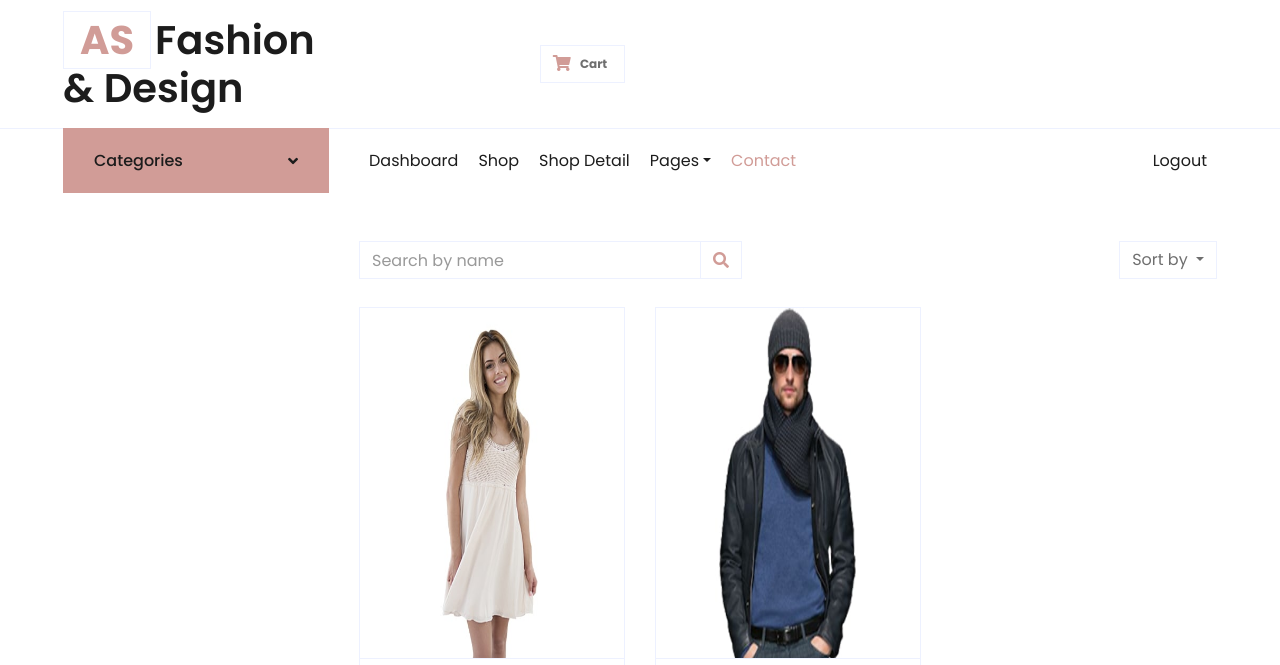
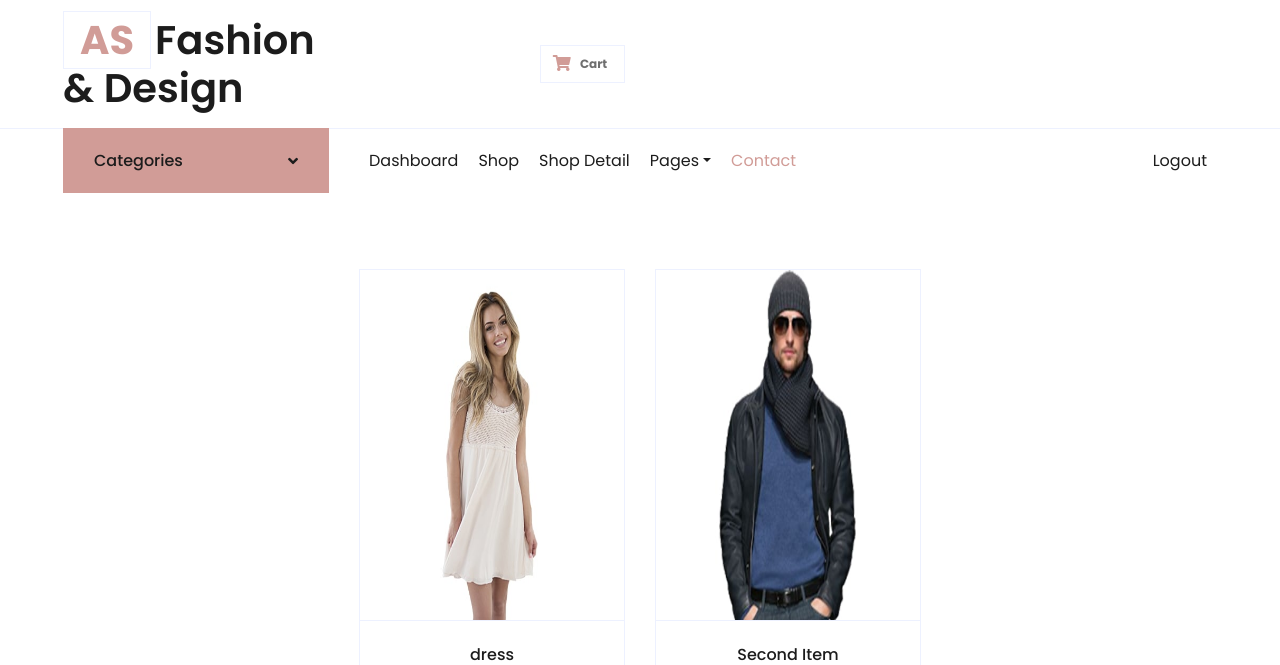
Before and after one commit to Hamed-Traore/As-fashion-design, a PHP site: page /view/shop.php in a window 1280 px wide. Shown: the top 665 px of the page. Run offline with PHP 8.4, Linux system fonts and the light colour scheme; the visitor is signed in with stand-in values (Sample User, id 1); data comes from the database, SQL or seed files in the repository; data that the repository does not hold is empty; some libraries are stand-ins or nearby versions.

Commit message:
Sort by commented in shop.php

```diff
--- a/view/shop.php
+++ b/view/shop.php
@@ -182,7 +182,7 @@ $products= select_all_product();
                 <div class="row pb-3">
                     <div class="col-12 pb-1">
                         <div class="d-flex align-items-center justify-content-between mb-4">
-                            <form action="">
+                            <!-- <form action="">
                                 <div class="input-group">
                                     <input type="text" class="form-control" placeholder="Search by name">
                                     <div class="input-group-append">
@@ -191,8 +191,8 @@ $products= select_all_product();
                                         </span>
                                     </div>
                                 </div>
-                            </form>
-                            <div class="dropdown ml-4">
+                            </form> -->
+                            <!-- <div class="dropdown ml-4">
                                 <button class="btn border dropdown-toggle" type="button" id="triggerId" data-toggle="dropdown" aria-haspopup="true"
                                         aria-expanded="false">
                                             Sort by
@@ -202,7 +202,7 @@ $products= select_all_product();
                                     <a class="dropdown-item" href="#">Popularity</a>
                                     <a class="dropdown-item" href="#">Best Rating</a>
                                 </div>
-                            </div>
+                            </div> -->
                         </div>
                     </div>
                     <?php
```
